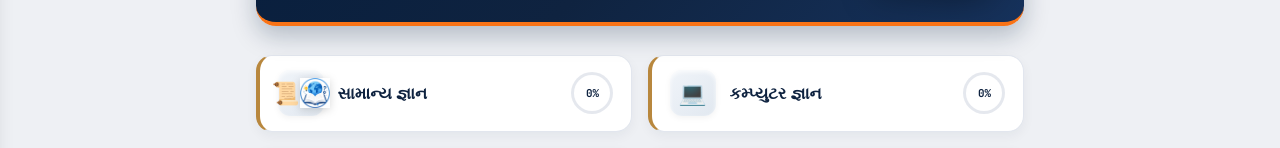
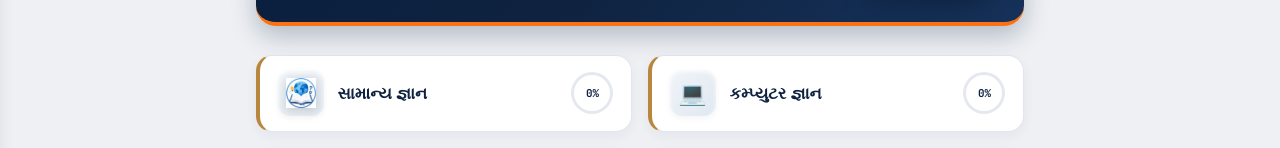
Before and after one commit to chauhanrahul2911-ai/Project-2.2, a plain HTML site: page index.html in a window 1280 px wide. Shown: the part 230-378 px from the top of the page. Drawn offline with Linux system fonts and the light colour scheme; a web font is replaced by a local one.

Commit message:
Update .card-img-icon position for layout adjustment
Added position property to .card-img-icon for better layout.

```diff
--- a/style.css
+++ b/style.css
@@ -259,12 +259,14 @@ header p { color: #c7d2e3; margin-top: 8px; font-size: 0.95rem; }
     align-items: center;
     justify-content: center;
     flex-shrink: 0;
+    position: relative;
     box-shadow: inset 0 2px 4px rgba(255, 255, 255, 0.8), 0 2px 6px rgba(0,0,0,0.05);
 }
-.card-icon-box img {
+.card-img-icon {
     width: 30px;
     height: 30px;
     object-fit: contain;
+    position: absolute; /* Emoji ke upar image perfectly fit karne ke liye */
     filter: drop-shadow(0 2px 4px rgba(0,0,0,0.15));
 }
 .card-num {
```
